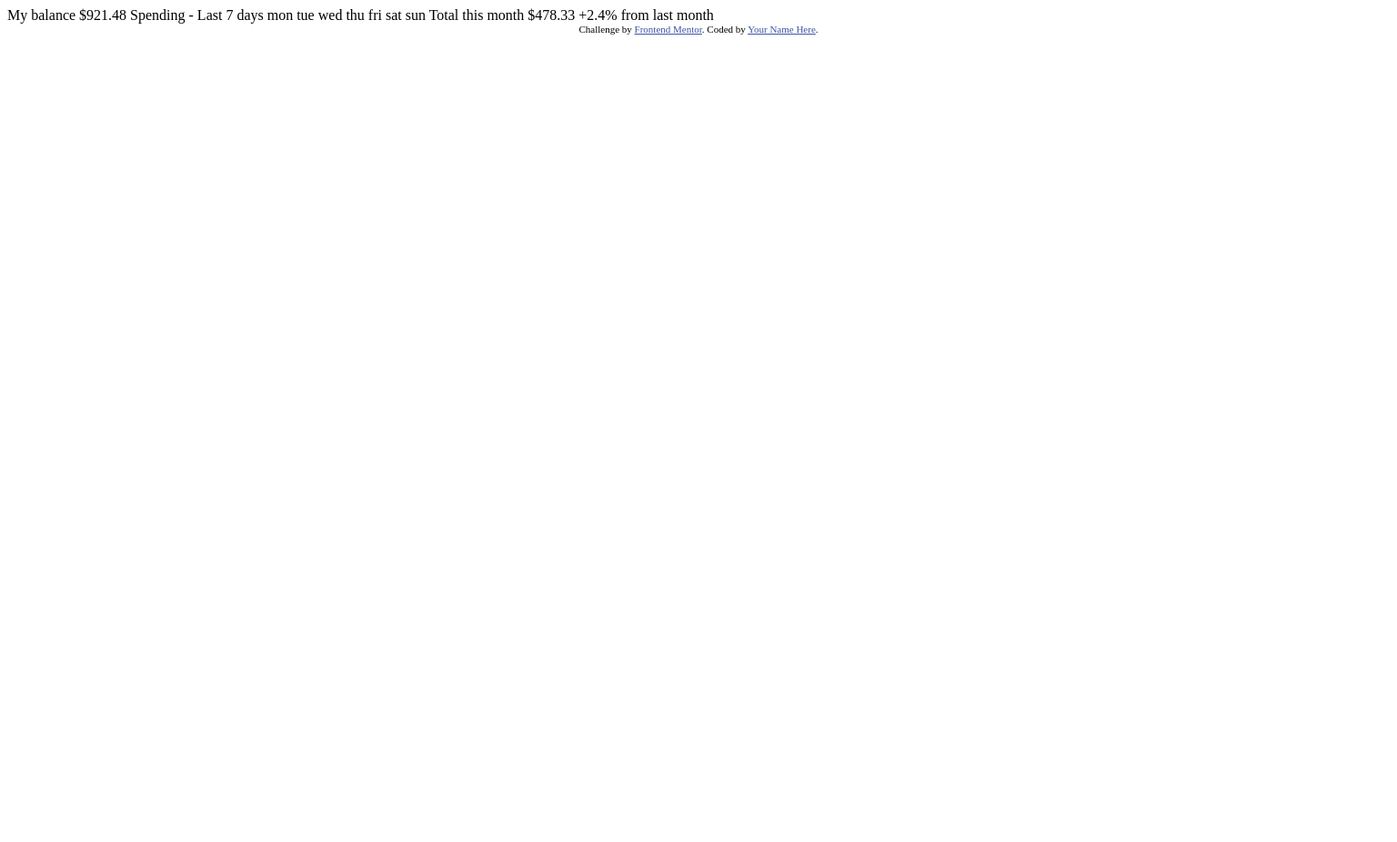
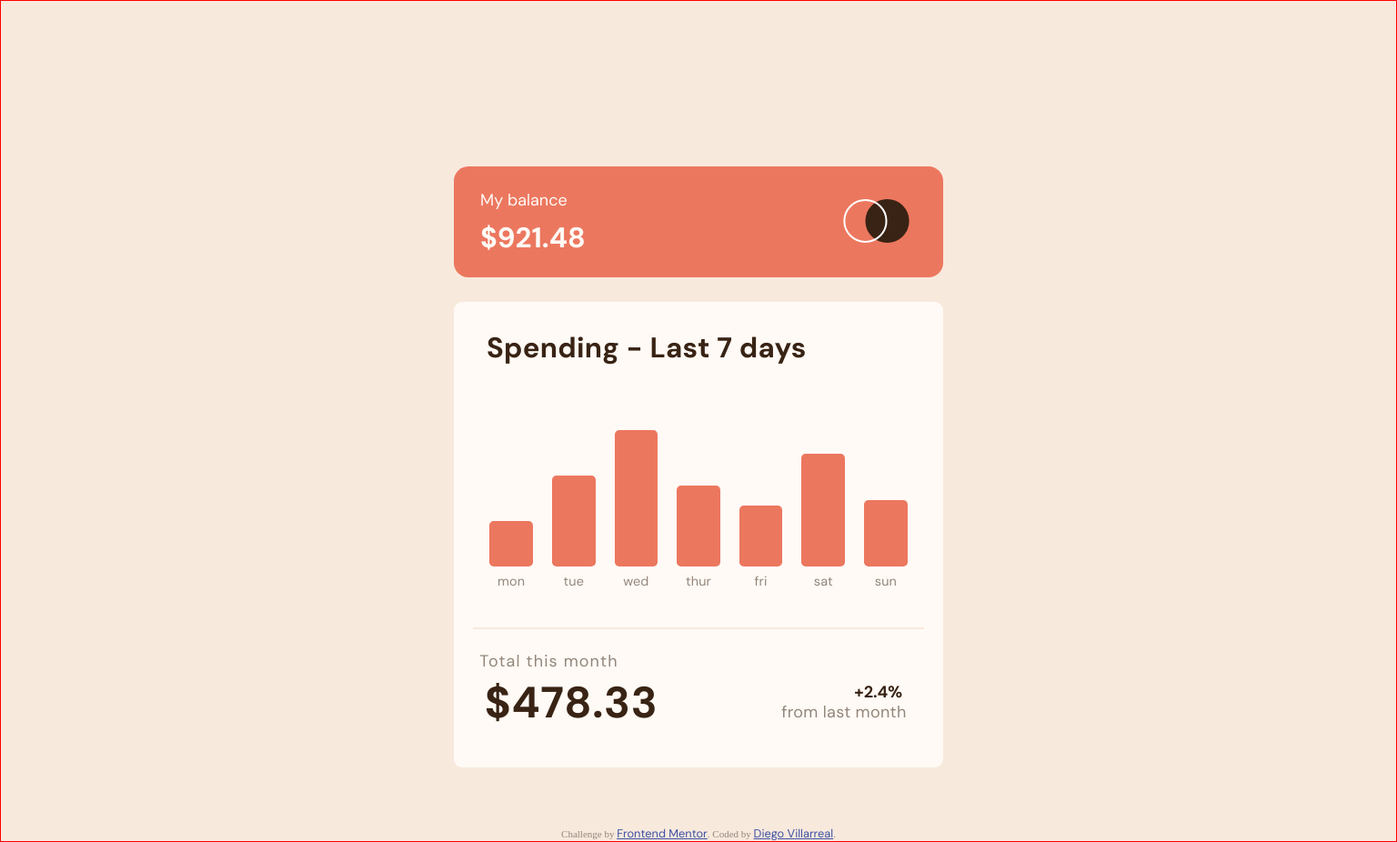
Before and after one commit to diego773/expenses-charts-components, a plain HTML site: page index.html in a window 1536 px wide. Shown: the whole page at 91% size. Before the commit the page ends 800 px from the top, so only its background shows below. Drawn offline with Linux system fonts and the light colour scheme.

Commit message:
added html table graph and css styling

```diff
--- /dev/null
+++ b/assets/style/style.css
@@ -0,0 +1,336 @@
+* {
+  margin: 0;
+  padding: 0;
+  box-sizing: border-box;
+}
+
+:root {
+  --soft-red: hsl(10, 79%, 65%);
+  --cyan: hsl(186, 34%, 60%);
+  --dark-brown: hsl(25, 47%, 15%);
+  --medium-brown: hsl(28, 10%, 53%);
+  --cream: hsl(27, 66%, 92%);
+  --very-pale-orange: hsl(33, 100%, 98%);
+  --font-size: 1.125rem;
+  --font-family: "DM Sans", sans-serif;
+  --font-weight-400: 400;
+  --font-weight-700: 700;
+}
+
+.mobile-design {
+  position: absolute;
+  opacity: 0.4;
+  z-index: 1;
+}
+
+body {
+  background-color: var(--cream);
+}
+
+.card-container {
+  display: flex;
+  flex-direction: column;
+  justify-content: space-between;
+  align-items: center;
+  gap: 1rem;
+}
+
+.header-container {
+  background-color: var(--soft-red);
+  width: 21.5rem;
+  margin-top: 4.1rem;
+  border-radius: 0.6rem;
+  display: flex;
+  justify-content: center;
+  align-items: center;
+  height: 6rem;
+}
+
+.header {
+  width: 20rem;
+  display: flex;
+  flex-direction: column;
+  flex-wrap: wrap;
+  padding: 0.9rem 0rem 0.8rem 0.5rem;
+  justify-content: space-between;
+  height: 5.5rem;
+}
+
+.title-header {
+  font-size: 0.95rem;
+  font-family: var(--font-family);
+  font-weight: var(--font-weight-400);
+  color: var(--very-pale-orange);
+}
+
+.title-balance {
+  font-family: var(--font-family);
+  font-weight: var(--font-weight-700);
+  color: var(--very-pale-orange);
+}
+
+.circle-logo {
+  margin-top: 0.5rem;
+  height: 2.5rem;
+  padding-left: 7rem;
+}
+
+.bar-graph-container {
+  width: 21.5rem;
+  height: 26.5rem;
+  border-radius: 0.6rem;
+  background-color: var(--very-pale-orange);
+}
+
+.table-graph {
+  display: flex;
+  flex-direction: column;
+  width: 21.5rem;
+  height: 26rem;
+}
+
+.graph-title {
+  width: 21.5rem;
+  font-family: var(--font-family);
+  font-weight: var(--font-weight-700);
+  color: var(--dark-brown);
+  font-size: 1.5rem;
+  line-height: 2.9rem;
+  letter-spacing: 0.01rem;
+  padding: 0.99rem 2.6rem 0 0;
+}
+
+.graph-list-container {
+  display: flex;
+  flex-direction: row;
+  justify-content: center;
+  align-items: flex-end;
+  gap: 0.805rem;
+  height: 14rem;
+}
+
+.graph-list-row {
+  display: flex;
+  flex-direction: column-reverse;
+  align-items: center;
+}
+
+.graph-list-days {
+  font-size: 0.9rem;
+  font-family: var(--font-family);
+  font-weight: var(--font-weight-400);
+  color: var(--medium-brown);
+  text-align: center;
+  letter-spacing: 0.01rem;
+  height: 1rem;
+  width: 1.9rem;
+  margin-bottom: 0.3rem;
+}
+
+.bar-graph {
+  margin-bottom: 0.5rem;
+  width: 2rem;
+  background-color: var(--soft-red);
+  border-radius: 0.2rem;
+}
+
+.bar-graph:hover {
+  background-color: var(--cyan);
+}
+
+.graph-container-footer {
+  display: flex;
+  justify-content: center;
+  align-items: center;
+  margin-top: 0.5rem;
+  height: 7.5rem;
+}
+
+.graph-footer-row {
+  display: flex;
+  flex-direction: column;
+  justify-content: space-around;
+  align-items: flex-start;
+  height: 6rem;
+  width: 9.5rem;
+  border-top: 2px solid var(--cream);
+}
+
+.graph-footer-title {
+  font-family: var(--font-family);
+  font-size: 0.9rem;
+  font-weight: var(--font-weight-400);
+  color: var(--medium-brown);
+  letter-spacing: 0.03rem;
+  margin-top: 1.5rem;
+  line-height: 1rem;
+}
+
+.money-spend {
+  font-family: var(--font-family);
+  font-weight: var(--font-weight-700);
+  font-size: 1.75rem;
+  letter-spacing: 0.07rem;
+  margin-top: 0.02rem;
+  color: var(--dark-brown);
+}
+
+.percentage-spend {
+  font-size: var(--font-size);
+  font-family: var(--font-family);
+  font-weight: var(--font-weight-700);
+  color: var(--dark-brown);
+  line-height: 1.5rem;
+  height: 1.5rem;
+  margin-left: 6rem;
+  margin-top: 3.3rem;
+  width: 3.4rem;
+  padding-left: 0.2rem;
+  letter-spacing: 0.001rem;
+  padding-top: 0.1rem;
+}
+
+.side-graph-footer-title {
+  font-family: var(--font-family);
+  font-weight: var(--font-weight-400);
+  color: var(--medium-brown);
+  font-size: 0.9rem;
+  line-height: 1rem;
+  letter-spacing: 0.01rem;
+  margin-left: 2.4rem;
+  margin-bottom: 0.8rem;
+  width: 6.98rem;
+}
+
+.attribution {
+  font-size: 11px;
+  text-align: center;
+  margin-top: 3rem;
+  color: var(--medium-brown);
+}
+
+.attribution a {
+  color: hsl(228, 45%, 44%);
+  font-family: var(--font-family);
+  font-size: 0.8rem;
+  font-weight: var(--font-weight-500);
+}
+
+@media screen and (min-width: 1440px) {
+  .card-container {
+    border: 1px solid red;
+    display: flex;
+    flex-direction: column;
+    justify-content: center;
+    align-items: center;
+  }
+
+  .header-container {
+    width: 33.6rem;
+    margin-top: 11.4rem;
+    height: 7.6rem;
+    border-radius: 1rem;
+  }
+
+  .header {
+    width: 32rem;
+    padding: 0.5rem 0rem 0.4rem 1rem;
+  }
+
+  .title-header {
+    font-size: var(--font-size);
+  }
+
+  .title-balance {
+    font-size: 1.95rem;
+  }
+
+  .circle-logo {
+    margin-top: 0.7rem;
+    height: 3rem;
+    padding-left: 13.2rem;
+  }
+
+  .bar-graph-container {
+    margin-top: 0.7rem;
+    width: 33.6rem;
+    height: 32rem;
+    display: flex;
+    justify-content: center;
+    align-items: center;
+  }
+
+  .table-graph {
+    width: 32rem;
+    height: 31rem;
+  }
+
+  .graph-title {
+    width: 24.9rem;
+    font-size: 1.95rem;
+    line-height: 3.4rem;
+    padding: 0.99rem 0.05rem 0 0;
+    letter-spacing: 0.015rem;
+  }
+
+  .graph-list-container {
+    margin-top: 1rem;
+    height: 15rem;
+    gap: 1.31rem;
+  }
+
+  .graph-list-row {
+  }
+
+  .graph-list-days {
+    margin-bottom: 1.3rem;
+  }
+
+  .bar-graph {
+    margin-bottom: 0.4rem;
+    width: 2.98rem;
+    background-color: var(--soft-red);
+    border-radius: 0.3rem;
+  }
+
+  .graph-container-footer {
+    margin-top: 0.7rem;
+    height: 8.5rem;
+  }
+
+  .graph-footer-row {
+    width: 15.5rem;
+    height: 7rem;
+  }
+
+  .graph-footer-title {
+    font-size: var(--font-size);
+    margin-top: 1.2rem;
+    line-height: 1.5rem;
+    letter-spacing: 0.07rem;
+    padding-left: 0.46rem;
+  }
+
+  .money-spend {
+    font-size: 3rem;
+    line-height: 3rem;
+    letter-spacing: 0.04rem;
+    padding-left: 0.8rem;
+  }
+
+  .percentage-spend {
+    margin-left: 10.6rem;
+    padding-left: 0.1rem;
+    margin-top: 3.5rem;
+  }
+
+  .side-graph-footer-title {
+    font-size: var(--font-size);
+    width: 10rem;
+    line-height: 1.3rem;
+    margin-top: 0.1rem;
+    letter-spacing: 0.02rem;
+    margin-left: 5.1rem;
+    padding-left: 0.6rem;
+  }
+}
--- a/index.html
+++ b/index.html
@@ -1,43 +1,148 @@
 <!DOCTYPE html>
 <html lang="en">
+
 <head>
   <meta charset="UTF-8">
-  <meta name="viewport" content="width=device-width, initial-scale=1.0"> <!-- displays site properly based on user's device -->
-
+  <meta http-equiv="X-UA-Compatible" content="IE=edge">
+  <meta name="viewport" content="width=device-width, initial-scale=1.0">
+  <!-- displays site properly based on user's device -->
   <link rel="icon" type="image/png" sizes="32x32" href="./images/favicon-32x32.png">
-
+  <link rel="preconnect" href="https://fonts.googleapis.com">
+  <link rel="preconnect" href="https://fonts.gstatic.com" crossorigin>
+  <link href="https://fonts.googleapis.com/css2?family=DM+Sans:wght@400;700&display=swap" rel="stylesheet">
+  <link rel="stylesheet" href="./assets/style/style.css">
   <title>Frontend Mentor | Expenses chart component</title>
 
   <!-- Feel free to remove these styles or customise in your own stylesheet 👍 -->
-  <style>
-    .attribution { font-size: 11px; text-align: center; }
-    .attribution a { color: hsl(228, 45%, 44%); }
-  </style>
+
 </head>
+
 <body>
+  <!-- <img class="mobile-design" src="./design/desktop-design.jpg" alt=""> -->
+  <main class="card-container">
+    <section class="header-container">
+      <header class="header">
+        <h1 class="title-header">
+          My balance
+        </h1>
+        <h2 class="title-balance">
+          $921.48
+        </h2>
+        <img class="circle-logo" src="./images/logo.svg" alt="logo with two circles overlapping eachother">
+      </header>
+    </section>
 
-  My balance
-  $921.48
+    <section class="bar-graph-container">
+      <table class="table-graph" id="my-graph">
+        <caption class="graph-title">
+          Spending - Last 7 days
+        </caption>
+        <tbody class="graph-list-container">
+          <tr class="graph-list-row">
+            <th scope="row" class="graph-list-days">
+              mon
+            </th>
+            <td class="bar-graph" style="height:50px"></td>
+          </tr>
+          <tr class="graph-list-row">
+            <th scope="row" class="graph-list-days">
+              tue
+            </th>
+            <td class="bar-graph" style="height:100px"></td>
+          </tr>
+          <tr class="graph-list-row">
+            <th scope="row" class="graph-list-days">
+              wed
+            </th>
+            <td class="bar-graph" style="height:150px"></td>
+          </tr>
+          <tr class="graph-list-row">
+            <th scope="row" class="graph-list-days">
+              thur
+            </th>
+            <td class="bar-graph" style="height:89px"></td>
+          </tr>
+          <tr class="graph-list-row">
+            <th scope="row" class="graph-list-days">
+              fri
+            </th>
+            <td class="bar-graph" style="height:67px"></td>
+          </tr>
+          <tr class="graph-list-row">
+            <th scope="row" class="graph-list-days">
+              sat
+            </th>
+            <td class="bar-graph" style="height:124px">
+            </td>
+          </tr>
+          <tr class="graph-list-row">
+            <th scope="row" class="graph-list-days">
+              sun
+            </th>
+            <td class="bar-graph" style="height:73px"></td>
+          </tr>
+        <tfoot class="graph-container-footer">
+          <tr class="graph-footer-row">
+            <th class="graph-footer-title">
+              Total this month
+            </th>
+            <td class="money-spend">
+              $478.33
+            </td>
+          </tr>
+          <tr class="graph-footer-row">
+            <th class="percentage-spend">
+              +2.4%
+            </th>
+            <td class="side-graph-footer-title">
+              from last month
+            </td>
+          </tr>
+        </tfoot>
+        </tbody>
+      </table>
+    </section>
 
-  Spending - Last 7 days
+    <footer class="attribution">
+      Challenge by <a href="https://www.frontendmentor.io?ref=challenge" target="_blank">Frontend Mentor</a>.
+      Coded by <a href="#" target="_blank">Diego Villarreal</a>.
+    </footer>
+  </main>
 
-  mon
-  tue
-  wed
-  thu
-  fri
-  sat
-  sun
 
-  Total this month
-  $478.33
 
-  +2.4%
-  from last month
+  <!-- <table id="column-example-17" class="charts-css column show-labels show-primary-axis show-data-axes data-spacing-20">
+    <caption> Column Example #17 </caption>
+    <thead>
+      <tr>
+        <th scope="col"> Year </th>
+        <th scope="col"> Progress </th>
+      </tr>
+    </thead>
+    <tbody>
+      <tr>
+        <th scope="row"> 2016 </th>
+        <td style="--size:0.2;"></td>
+      </tr>
+      <tr>
+        <th scope="row"> 2017 </th>
+        <td style="--size:0.4;"></td>
+      </tr>
+      <tr>
+        <th scope="row"> 2018 </th>
+        <td style="--size:0.6;"></td>
+      </tr>
+      <tr>
+        <th scope="row"> 2019 </th>
+        <td style="--size:0.8;"></td>
+      </tr>
+      <tr>
+        <th scope="row"> 2020 </th>
+        <td style="--size:1;"></td>
+      </tr>
+    </tbody>
+  </table> -->
+  <script src="./assets/script/index.js"></script>
+</body>
 
-  <div class="attribution">
-    Challenge by <a href="https://www.frontendmentor.io?ref=challenge" target="_blank">Frontend Mentor</a>.
-    Coded by <a href="#">Your Name Here</a>.
-  </div>
-</body>
 </html>
```
Also changed, not shown: assets/script/index.js (added).
